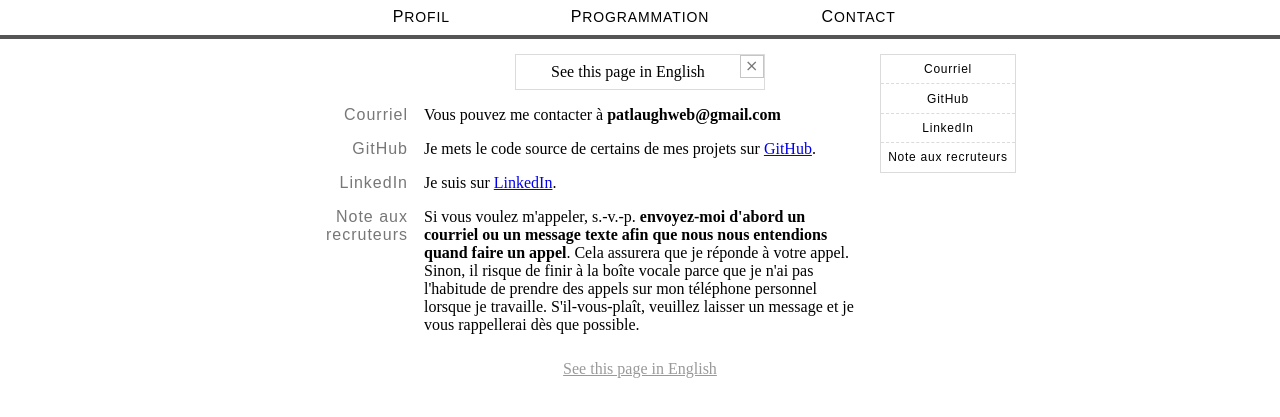
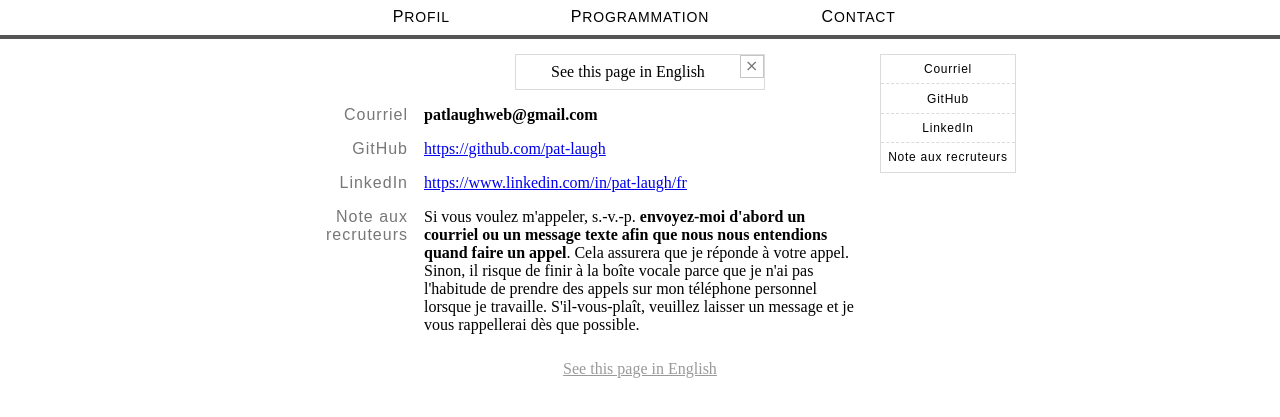
Before and after one commit to Pat-Laugh/pat-laugh.github.io, a Jekyll site: the page built from fr/contact.html, in a window 1280 px wide. Shown: the top 417 px of the page. Built offline with Jekyll 4.4.1, drawn with Linux system fonts in a browser that asks for light colours.

Commit message:
Shorten contact info

```diff
--- a/en/contact.html
+++ b/en/contact.html
@@ -11,11 +11,11 @@ quick_list:
  -  Note to recruiters
 content_list:
  - >
-    You can contact me at <b>patlaughweb&#64;gmail&#46;com</b>
+    <b>patlaughweb&#64;gmail&#46;com</b>
  - >
-    I put some of my projects' source code on <a href="https://github.com/pat-laugh">GitHub</a>.
+    <a href="https://github.com/pat-laugh">https://github.com/pat-laugh</a>
  - >
-    I'm on <a href="https://www.linkedin.com/in/pat-laugh">LinkedIn</a>.
+    <a href="https://www.linkedin.com/in/pat-laugh">https://www.linkedin.com/in/pat-laugh</a>
  - >
     If you wish to call me, I'd appreciate that you <b>first send me an
     email or text message to agree on a time for a call</b>. This will
--- a/fr/contact.html
+++ b/fr/contact.html
@@ -10,12 +10,11 @@ quick_list:
  -  Note aux recruteurs
 content_list:
  - >
-    Vous pouvez me contacter à <b>patlaughweb&#64;gmail&#46;com</b>
+    <b>patlaughweb&#64;gmail&#46;com</b>
  - >
-    Je mets le code source de certains de mes projets sur
-    <a href="https://github.com/pat-laugh">GitHub</a>.
+    <a href="https://github.com/pat-laugh">https://github.com/pat-laugh</a>
  - >
-    Je suis sur <a href="https://www.linkedin.com/in/pat-laugh/fr">LinkedIn</a>.
+    <a href="https://www.linkedin.com/in/pat-laugh/fr">https://www.linkedin.com/in/pat-laugh/fr</a>
  - >
     Si vous voulez m'appeler, s.-v.-p. <b>envoyez-moi
     d'abord un courriel ou un message texte afin que nous nous entendions quand
```
